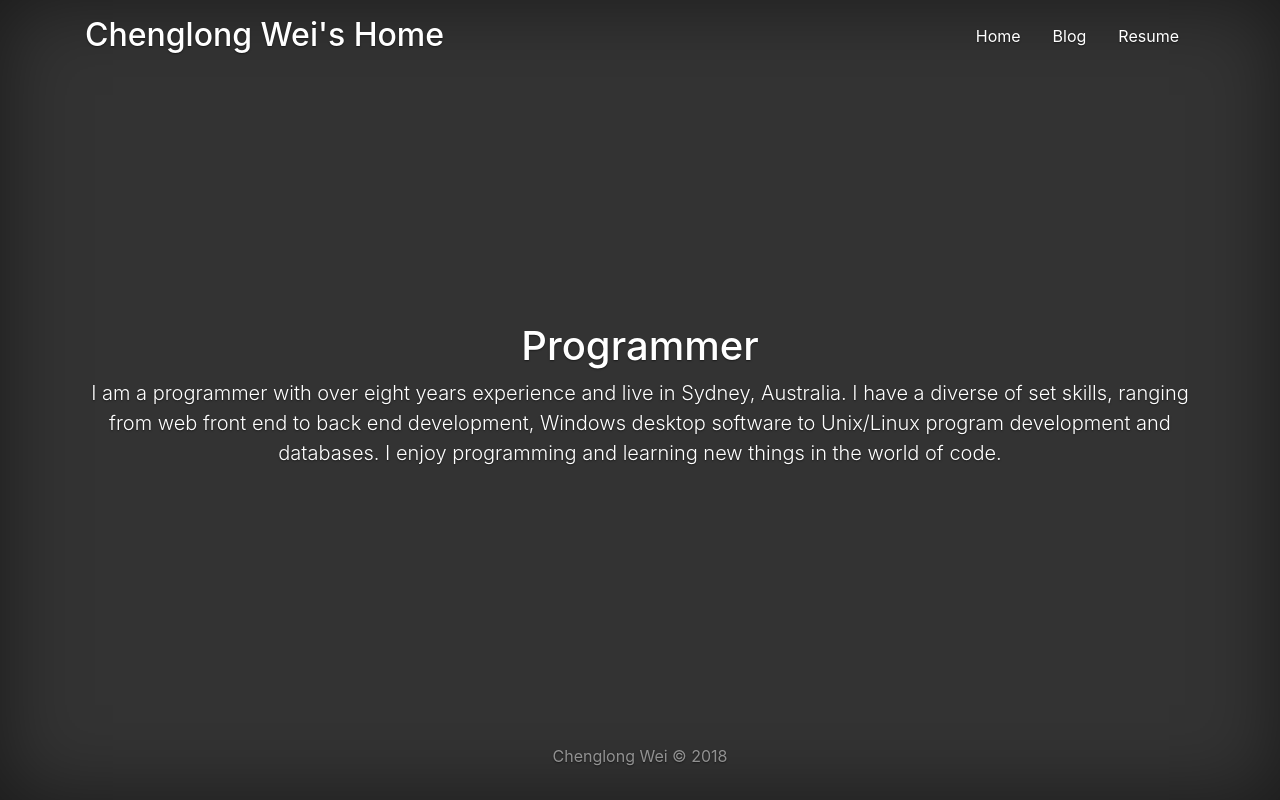
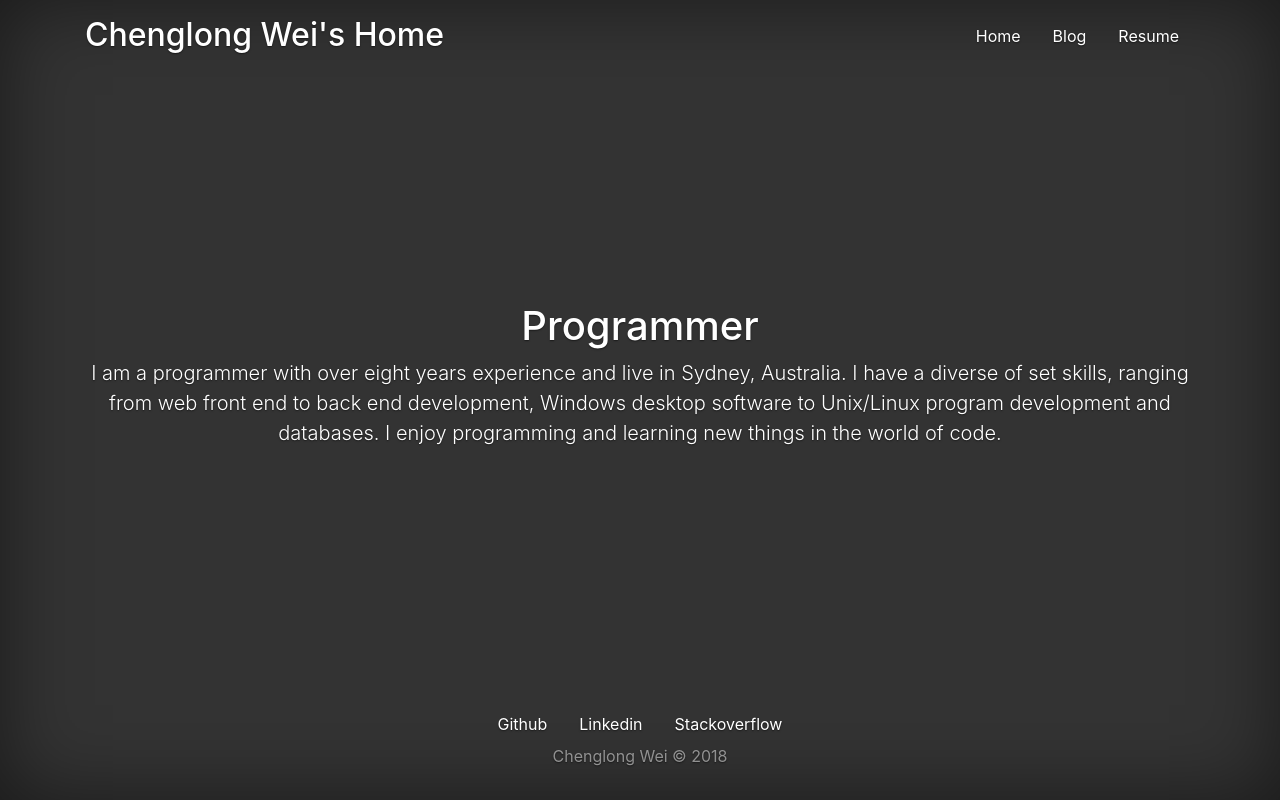
Before and after one commit to longprowei/MyStaticPages, a website: page src/html/index.html in a window 1280 px wide. Drawn offline with nearby package versions, Linux system fonts and the light colour scheme; files that its build step writes are made by us from their sources.

Commit message:
added social links

```diff
--- a/src/html/index.html
+++ b/src/html/index.html
@@ -27,10 +27,28 @@
 
       <main>
         <h1 class="cover-heading">Programmer</h1>
-        <p class="lead">I am a programmer with over eight years experience and live in Sydney, Australia. I have a diverse of set skills, ranging from web front end to back end development, Windows desktop software to Unix/Linux program development and databases. I enjoy programming and learning new things in the world of code.</p>
+        <p class="lead">I am a programmer with over eight years experience and
+          live in Sydney, Australia. I have a diverse of set skills,
+          ranging from web front end to back end development, Windows desktop
+          software to Unix/Linux program development and databases.
+          I enjoy programming and learning new things in the world of code.</p>
       </main>
 
       <footer class="mt-auto">
+        <div class="d-flex justify-content-center">
+          <ul class="nav d-flex justify-content-center">
+            <li class="nav-item">
+              <a class="nav-link" href="#">Github</a>
+            </li>
+            <li class="nav-item">
+              <a class="nav-link" href="#">Linkedin</a>
+            </li>
+            <li class="nav-item">
+              <a class="nav-link" href="#">Stackoverflow</a>
+            </li>
+          </ul>
+        </div>
+
           <p>Chenglong Wei &copy; 2018 </p>
       </footer>
     </div>
```
